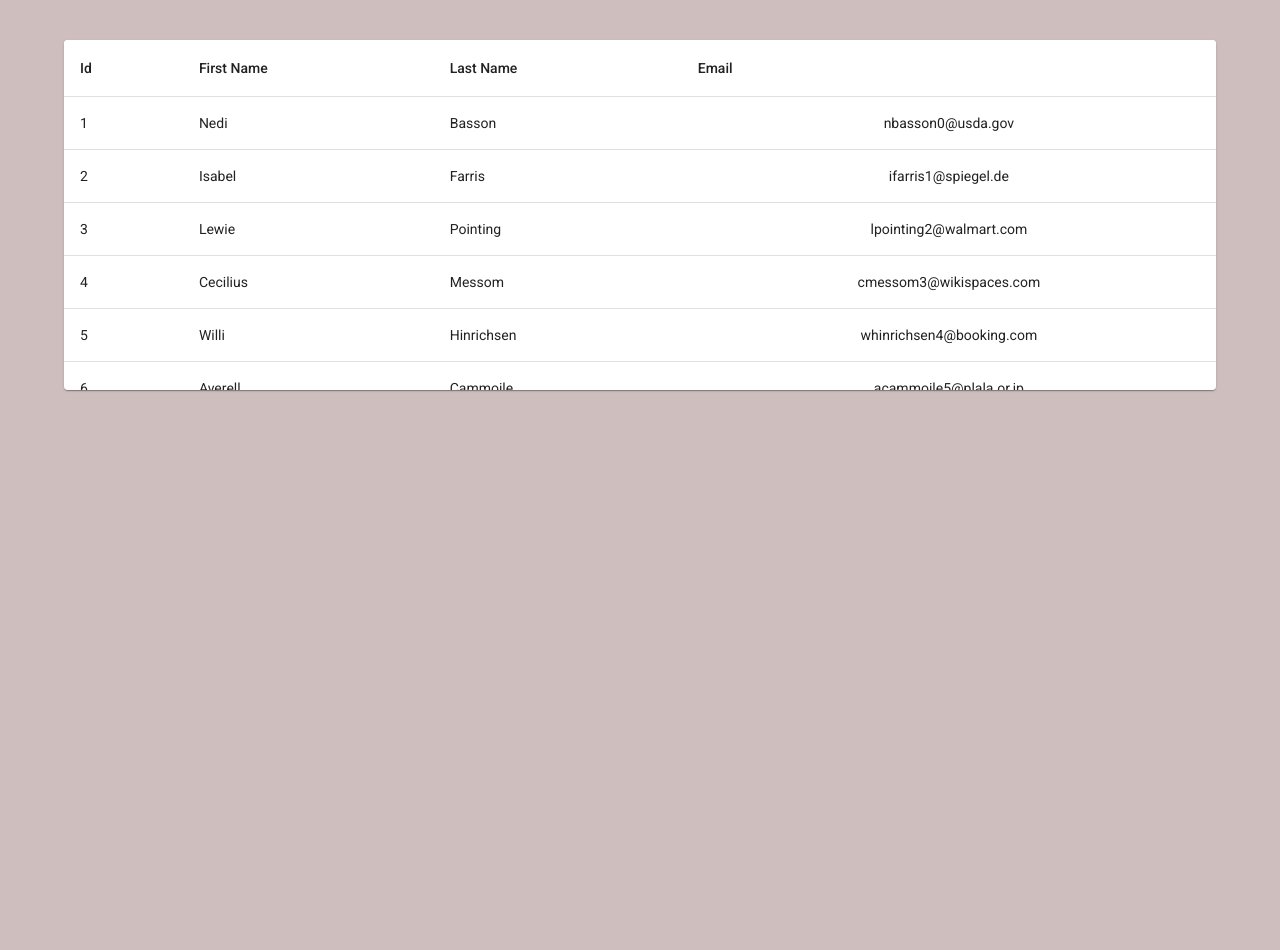
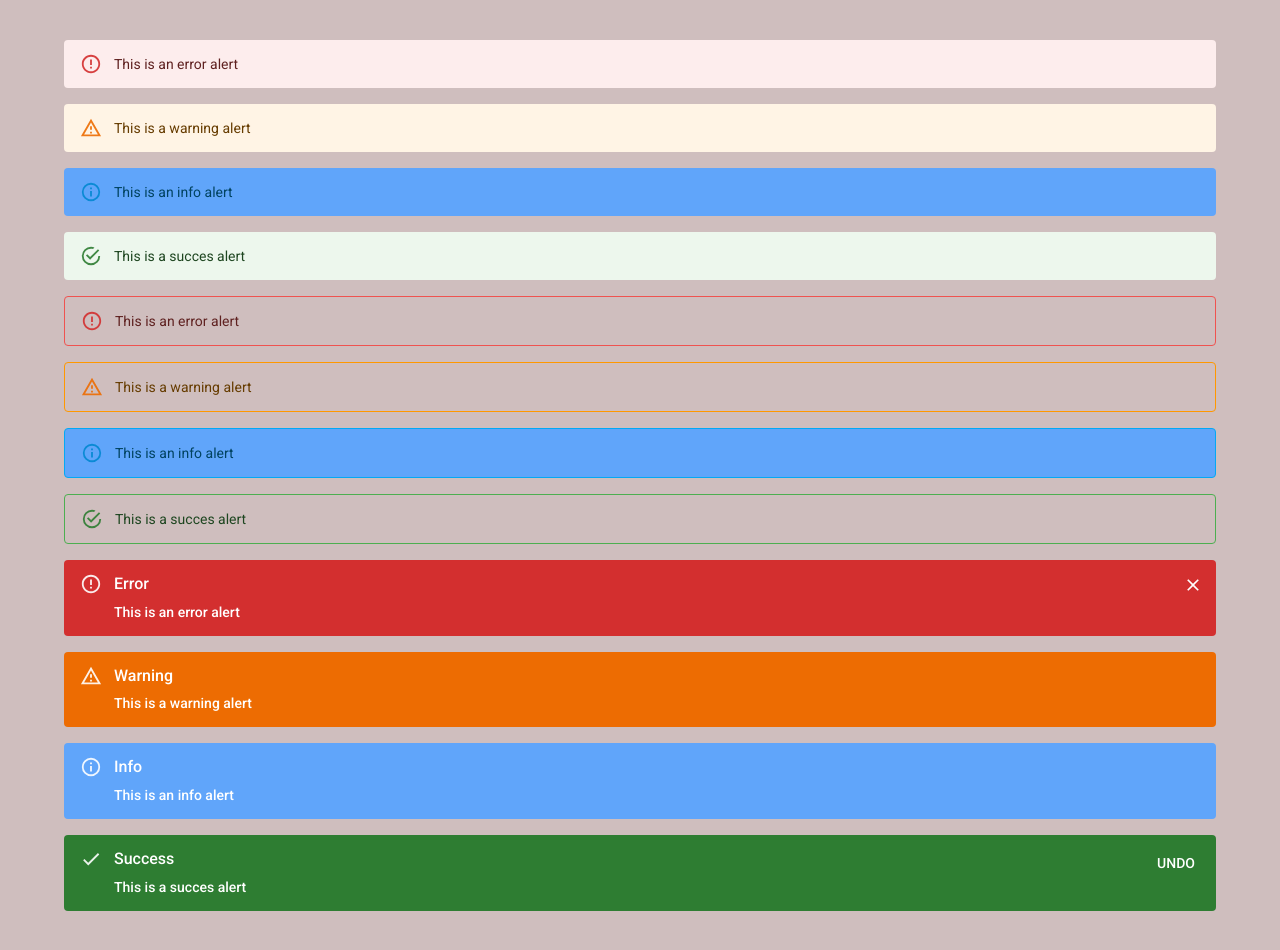
Before and after one commit to serkanbulutgenc/codespaces-blank, a Next.js app: page / in a window 1280 px wide. Before the commit the page ends 800 px from the top, so only its background shows below. Built offline with nearby package versions, Linux system fonts and the light colour scheme; what @mui/material-nextjs would draw is missing.

Commit message:
Alert component

```diff
--- a/src/app/page.tsx
+++ b/src/app/page.tsx
@@ -25,7 +25,8 @@
 //import MuiList from "@/components/MuiList"
 //import MuiChip from "@/components/MuiChip"
 //import MuiTooltip from "@/components/MuiTooltip"
-import MuiTable from "@/components/MuiTable"
+//import MuiTable from "@/components/MuiTable"
+import MuiAlert from "@/components/MuiAlert"
 
 import { Container } from '@mui/material';
 
@@ -59,7 +60,8 @@ export default function Home() {
          {/* <MuiList/> */}
          {/* <MuiChip/> */}
          {/* <MuiTooltip/> */}
-         <MuiTable/>
+         {/* <MuiTable/> */}
+         <MuiAlert/>
     </Container>
 
   );
--- /dev/null
+++ b/src/components/MuiAlert.tsx
@@ -0,0 +1,30 @@
+'use client'
+import { Alert, Stack, AlertTitle, Button } from "@mui/material"
+import CheckIcon from "@mui/icons-material/Check"
+
+export default function AlertPage() {
+    return <Stack spacing={2}>
+        <Alert severity="error">This is an error alert</Alert>
+        <Alert severity="warning">This is a warning alert</Alert>
+        <Alert severity="info">This is an info alert</Alert>
+        <Alert severity="success">This is a succes alert</Alert>
+
+        <Alert severity="error" variant="outlined">This is an error alert</Alert>
+        <Alert severity="warning" variant="outlined">This is a warning alert</Alert>
+        <Alert severity="info" variant="outlined">This is an info alert</Alert>
+        <Alert severity="success" variant="outlined">This is a succes alert</Alert>
+
+        <Alert severity="error" variant="filled" onClose={()=>alert('Close')} >
+            <AlertTitle>Error</AlertTitle>
+            This is an error alert</Alert>
+        <Alert severity="warning" variant="filled">
+            <AlertTitle>Warning</AlertTitle>
+            This is a warning alert</Alert>
+        <Alert severity="info" variant="filled">
+            <AlertTitle>Info</AlertTitle>
+            This is an info alert</Alert>
+        <Alert severity="success" variant="filled" icon={<CheckIcon fontSize="inherit"/>} action={<Button color='inherit'>Undo</Button>}>
+            <AlertTitle>Success</AlertTitle>
+            This is a succes alert</Alert>
+    </Stack>
+}
```
